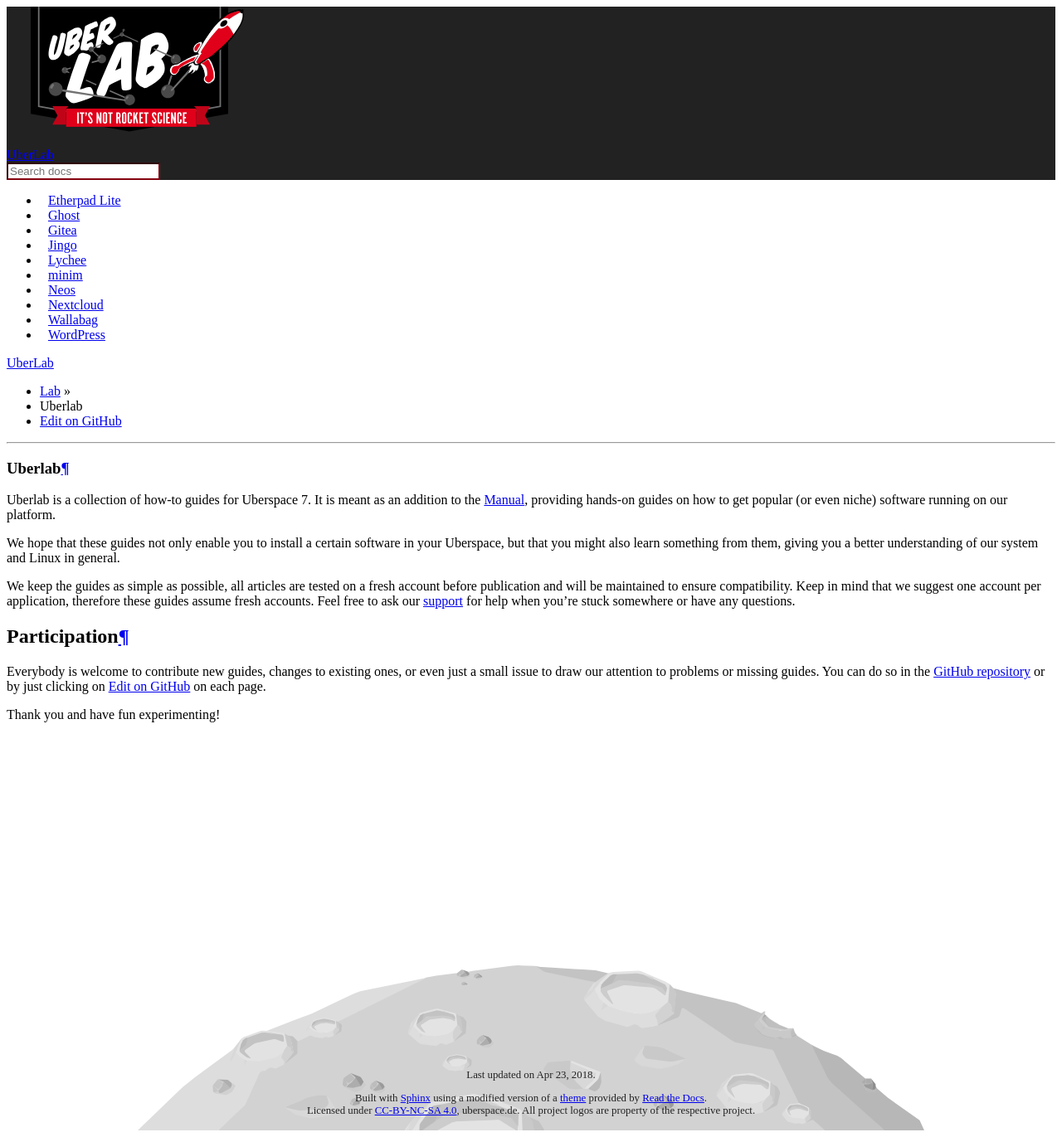
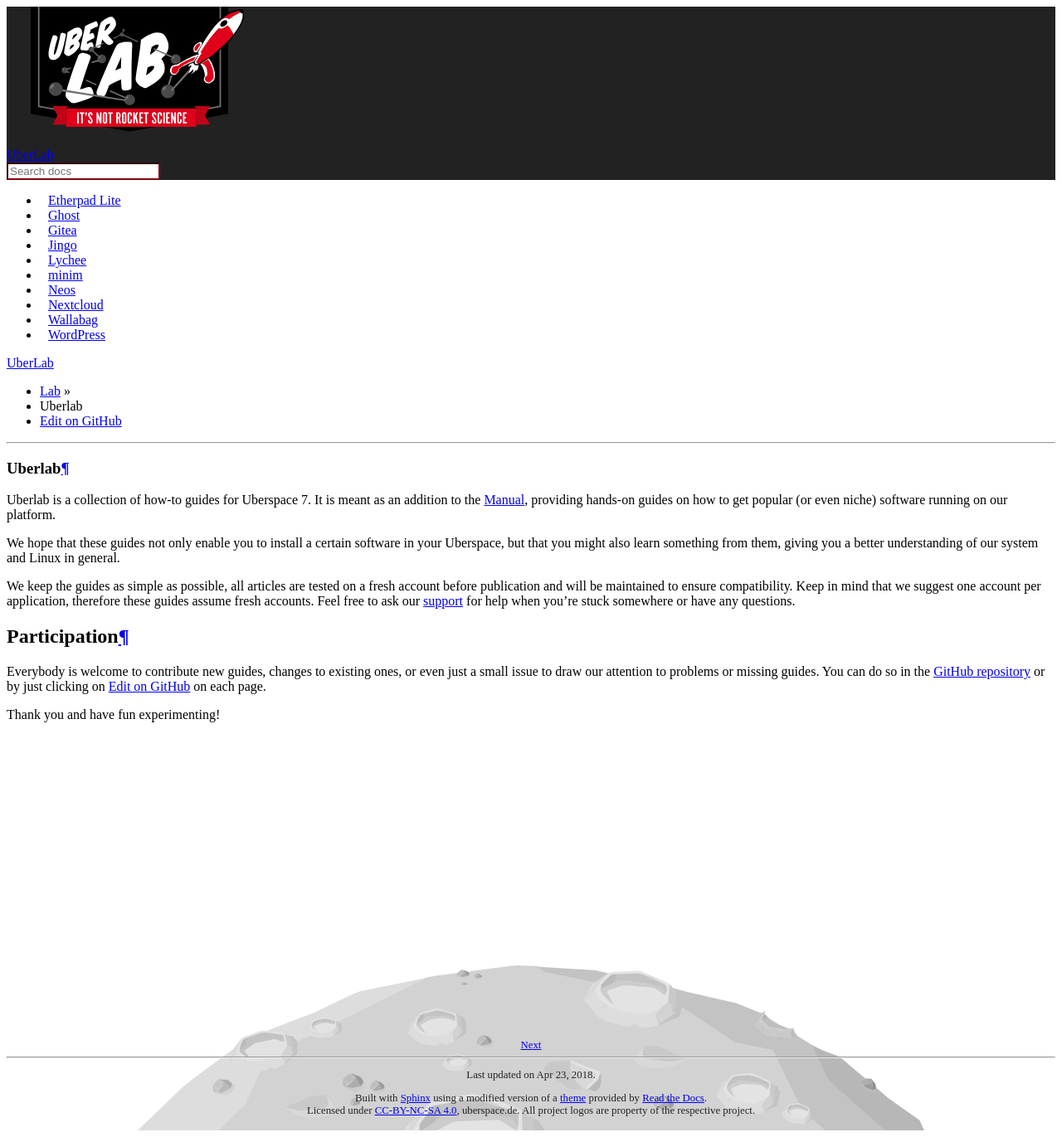
Before and after one commit to Uberspace/lab, a Sphinx documentation site: the page built from source/index.rst, in a window 1280 px wide. Shown: the whole page at 83% size. Built offline with Sphinx 7.4.7 and the Read the Docs theme 2.0.0, drawn with Linux system fonts in a browser that asks for light colours.

Commit message:
add navigation buttons on each page

```diff
--- a/source/_templates/footer.html
+++ b/source/_templates/footer.html
@@ -1,5 +1,17 @@
 <footer>
 
+  {% if (theme_prev_next_buttons_location == 'bottom' or theme_prev_next_buttons_location == 'both') and (next or prev) %}
+    <div class="rst-footer-buttons" role="navigation" aria-label="footer navigation">
+      {% if next %}
+        <a href="{{ next.link|e }}" class="btn btn-neutral float-right" title="{{ next.title|striptags|e }}" accesskey="n" rel="next">{{ _('Next') }} <span class="fa fa-arrow-circle-right"></span></a>
+      {% endif %}
+      {% if prev %}
+        <a href="{{ prev.link|e }}" class="btn btn-neutral" title="{{ prev.title|striptags|e }}" accesskey="p" rel="prev"><span class="fa fa-arrow-circle-left"></span> {{ _('Previous') }}</a>
+      {% endif %}
+    </div>
+  {% endif %}
+
+  <hr/>
 
   <div role="contentinfo">
     <p>
```
